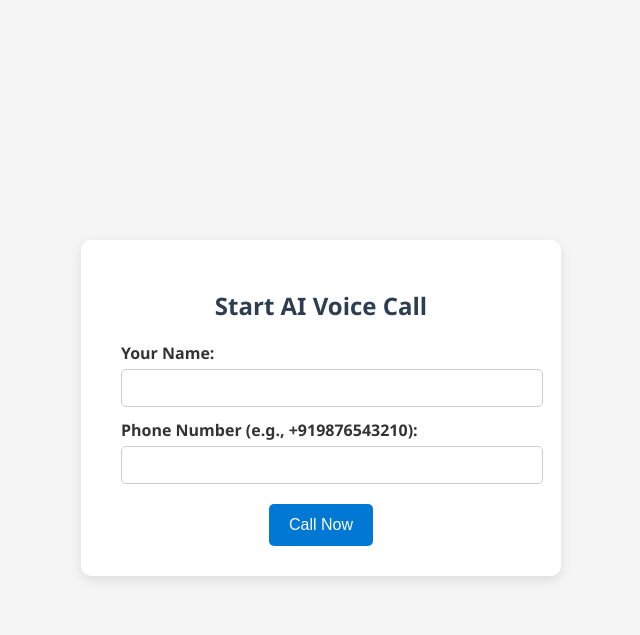
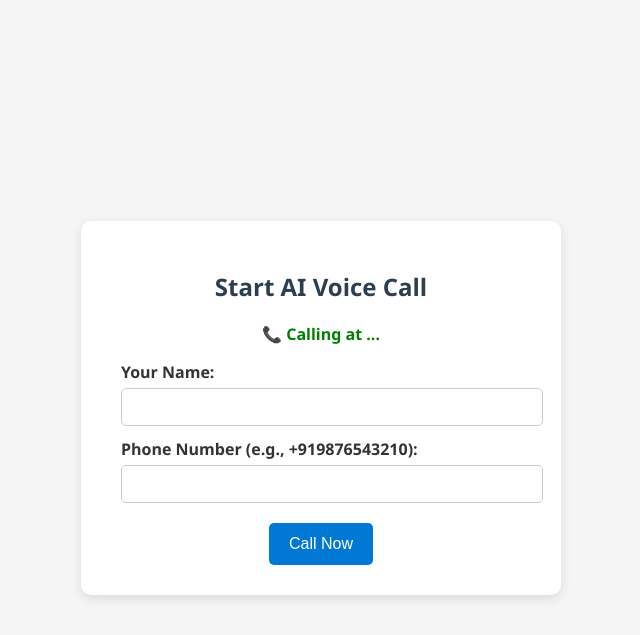
Before and after one commit to bharatkn786/Ai-Calling-Assistant, a FastAPI app: page / in a window 1280 px wide. Shown: the top 635 px of the page, without its empty margins (319-959 px from the left). Run offline with FastAPI, Linux system fonts and the light colour scheme.

Commit message:
Update index.html

```diff
--- a/templates/index.html
+++ b/templates/index.html
@@ -65,6 +65,10 @@
 <body>
     <div class="container">
         <h2>Start AI Voice Call</h2>
+    <p style="color: green; font-weight: bold;">
+        📞 Calling {{ called_name }} at {{ called_number }}...
+    </p>
+
         <form method="POST" action="/start-call">
             <label for="name">Your Name:</label>
             <input type="text" id="name" name="name" required>
```
